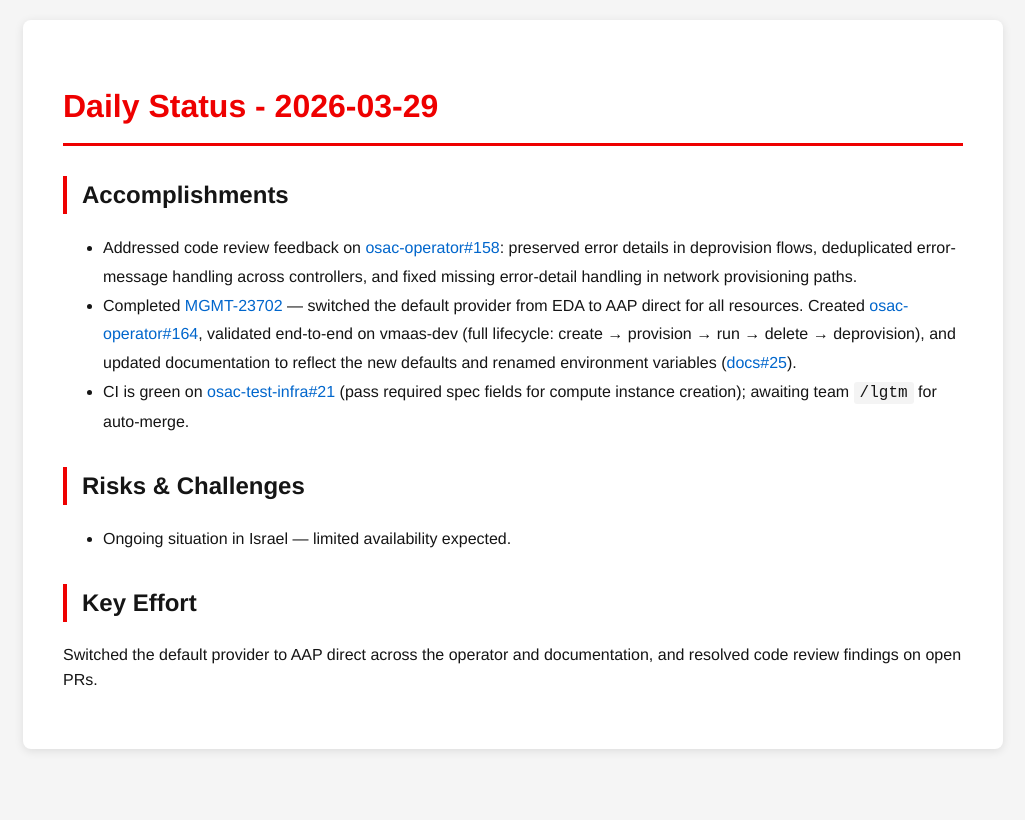
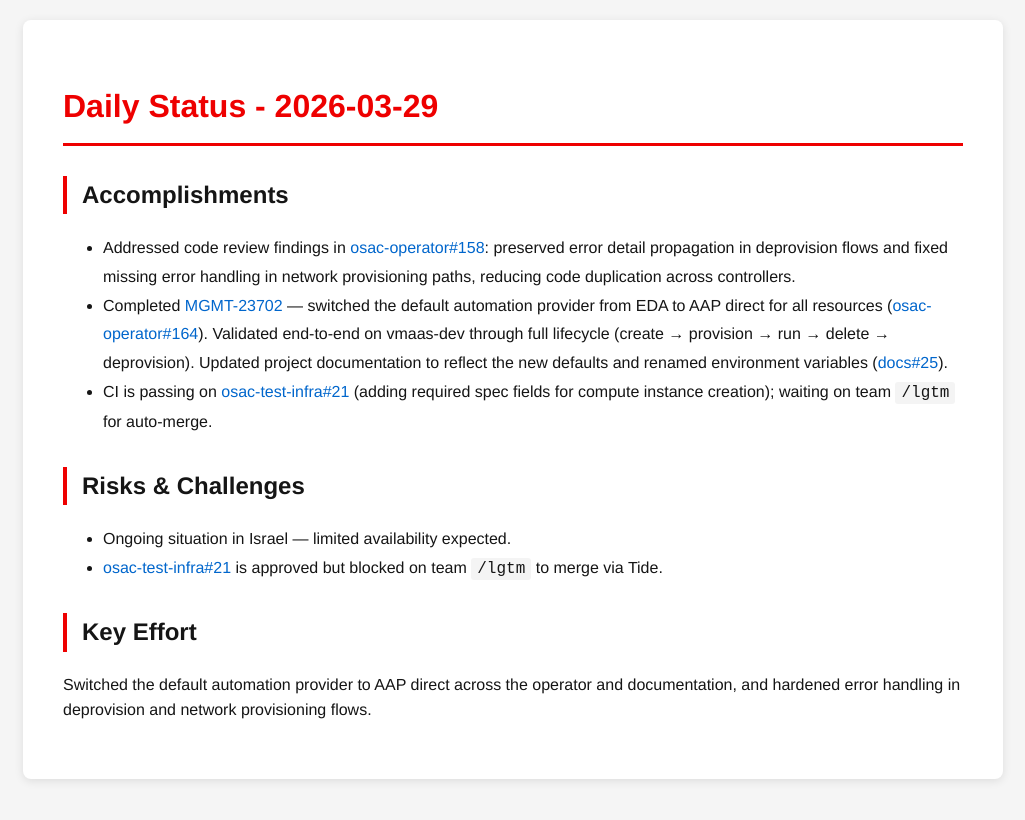
Before and after one commit to tzvatot/daily-status, a Jekyll site: the page built from 2026-03-29.md, in a window 1280 px wide. Shown: the top 820 px of the page, without its empty margins (127-1152 px from the left). Built offline with Jekyll 4.4.1, drawn with Linux system fonts in a browser that asks for light colours.

Commit message:
Daily status update - 2026-03-29

```diff
--- a/2026-03-29.md
+++ b/2026-03-29.md
@@ -7,12 +7,13 @@ date: 2026-03-29
 # Daily Status - 2026-03-29
 
 ## Accomplishments
-- Addressed code review feedback on [osac-operator#158](https://github.com/osac-project/osac-operator/pull/158): preserved error details in deprovision flows, deduplicated error-message handling across controllers, and fixed missing error-detail handling in network provisioning paths.
-- Completed [MGMT-23702](https://issues.redhat.com/browse/MGMT-23702) — switched the default provider from EDA to AAP direct for all resources. Created [osac-operator#164](https://github.com/osac-project/osac-operator/pull/164), validated end-to-end on vmaas-dev (full lifecycle: create → provision → run → delete → deprovision), and updated documentation to reflect the new defaults and renamed environment variables ([docs#25](https://github.com/osac-project/docs/pull/25)).
-- CI is green on [osac-test-infra#21](https://github.com/osac-project/osac-test-infra/pull/21) (pass required spec fields for compute instance creation); awaiting team `/lgtm` for auto-merge.
+- Addressed code review findings in [osac-operator#158](https://github.com/osac-project/osac-operator/pull/158): preserved error detail propagation in deprovision flows and fixed missing error handling in network provisioning paths, reducing code duplication across controllers.
+- Completed [MGMT-23702](https://issues.redhat.com/browse/MGMT-23702) — switched the default automation provider from EDA to AAP direct for all resources ([osac-operator#164](https://github.com/osac-project/osac-operator/pull/164)). Validated end-to-end on vmaas-dev through full lifecycle (create → provision → run → delete → deprovision). Updated project documentation to reflect the new defaults and renamed environment variables ([docs#25](https://github.com/osac-project/docs/pull/25)).
+- CI is passing on [osac-test-infra#21](https://github.com/osac-project/osac-test-infra/pull/21) (adding required spec fields for compute instance creation); waiting on team `/lgtm` for auto-merge.
 
 ## Risks & Challenges
 - Ongoing situation in Israel — limited availability expected.
+- [osac-test-infra#21](https://github.com/osac-project/osac-test-infra/pull/21) is approved but blocked on team `/lgtm` to merge via Tide.
 
 ## Key Effort
-Switched the default provider to AAP direct across the operator and documentation, and resolved code review findings on open PRs.
+Switched the default automation provider to AAP direct across the operator and documentation, and hardened error handling in deprovision and network provisioning flows.
```
